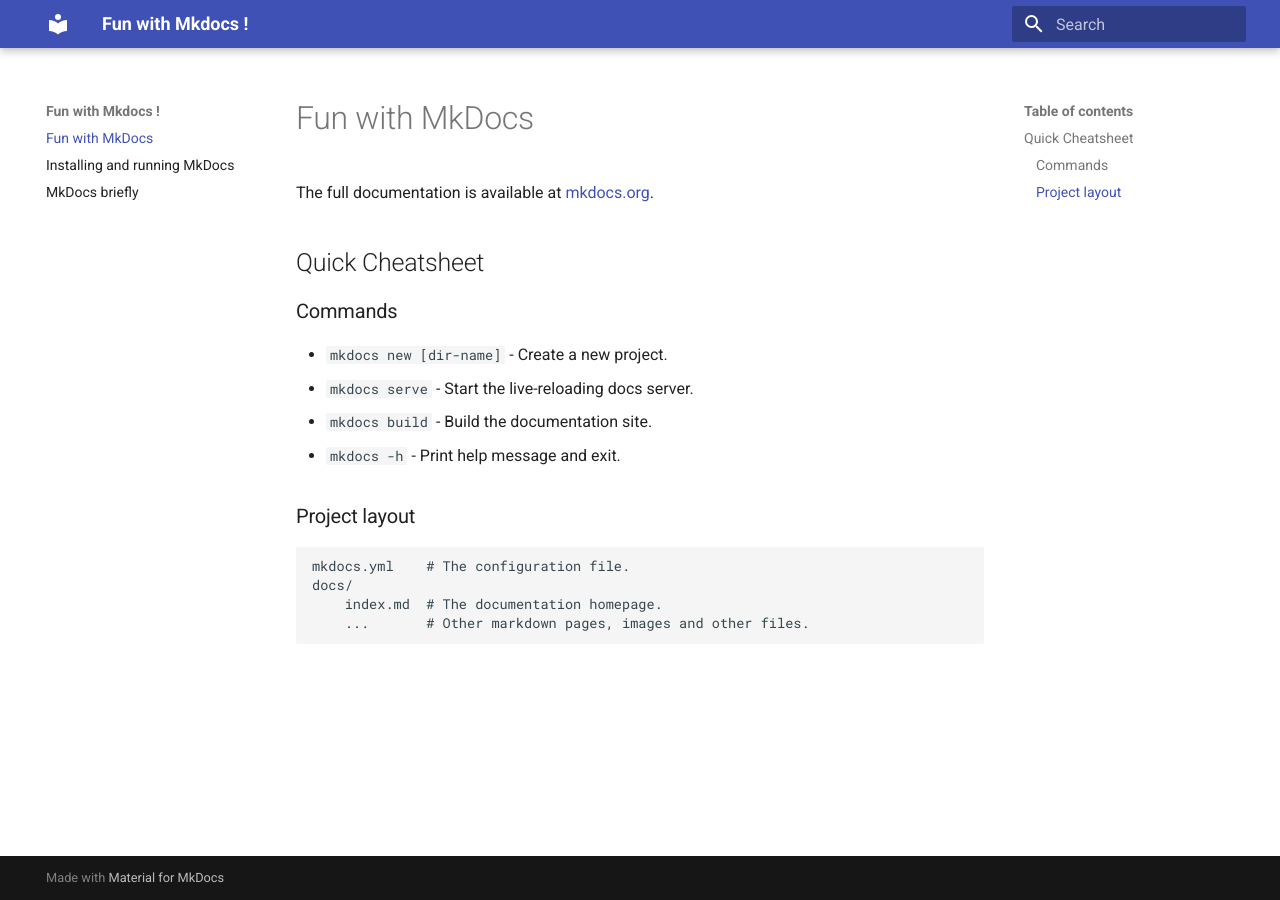
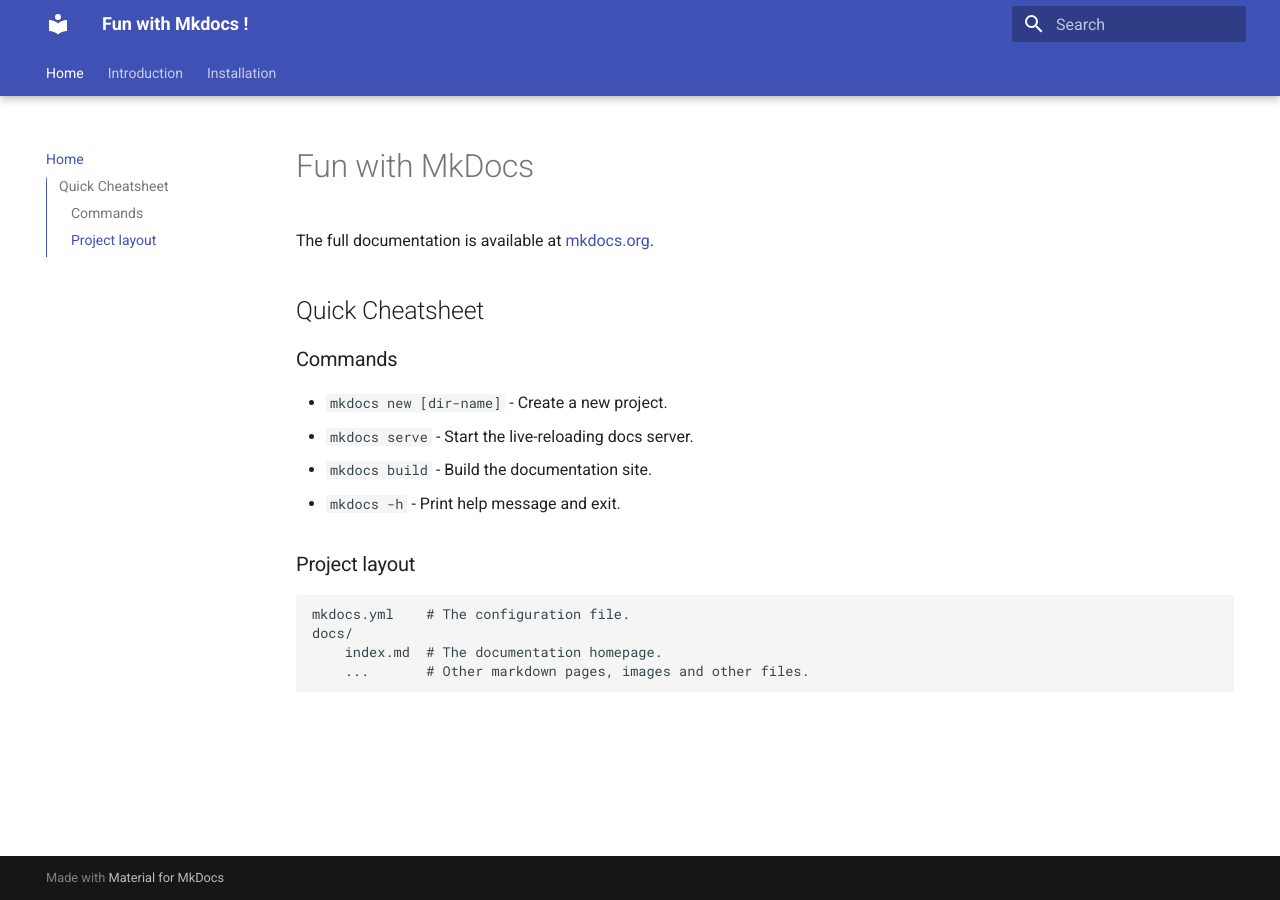
Before and after one commit to TGITS/fun-with-mkdocs, an MkDocs documentation site: the page built from docs/index.md, in a window 1280 px wide. Built offline with MkDocs 1.6.1 and Material for MkDocs 9.7.7, drawn with Linux system fonts in a browser that asks for light colours.

Commit message:
feat(wip_for_article)

```diff
--- a/mkdocs.yml
+++ b/mkdocs.yml
@@ -1,3 +1,20 @@
 site_name: Fun with Mkdocs !
+
 theme:
   name: material
+  language: en # language of the site
+  features:
+    - navigation.tabs # To have tabs instead of links
+    - navigation.tabs.sticky # So have the tabs always present at the top of the page, event when you scroll down
+    - navigation.tracking # the url evolves with the scrolling
+    - toc.integrate # to have a toc on the left
+    - navigation.top # to have a shorcut to go back on top of the page when we scroll down
+
+nav:
+  - 'Home': 'index.md'
+  - 'Introduction': 'mkdocs-briefly.md'
+  - 'Installation': 'installing-and-running-mkdocs.md'
+
+plugins:
+  - search
+  - offline
```
